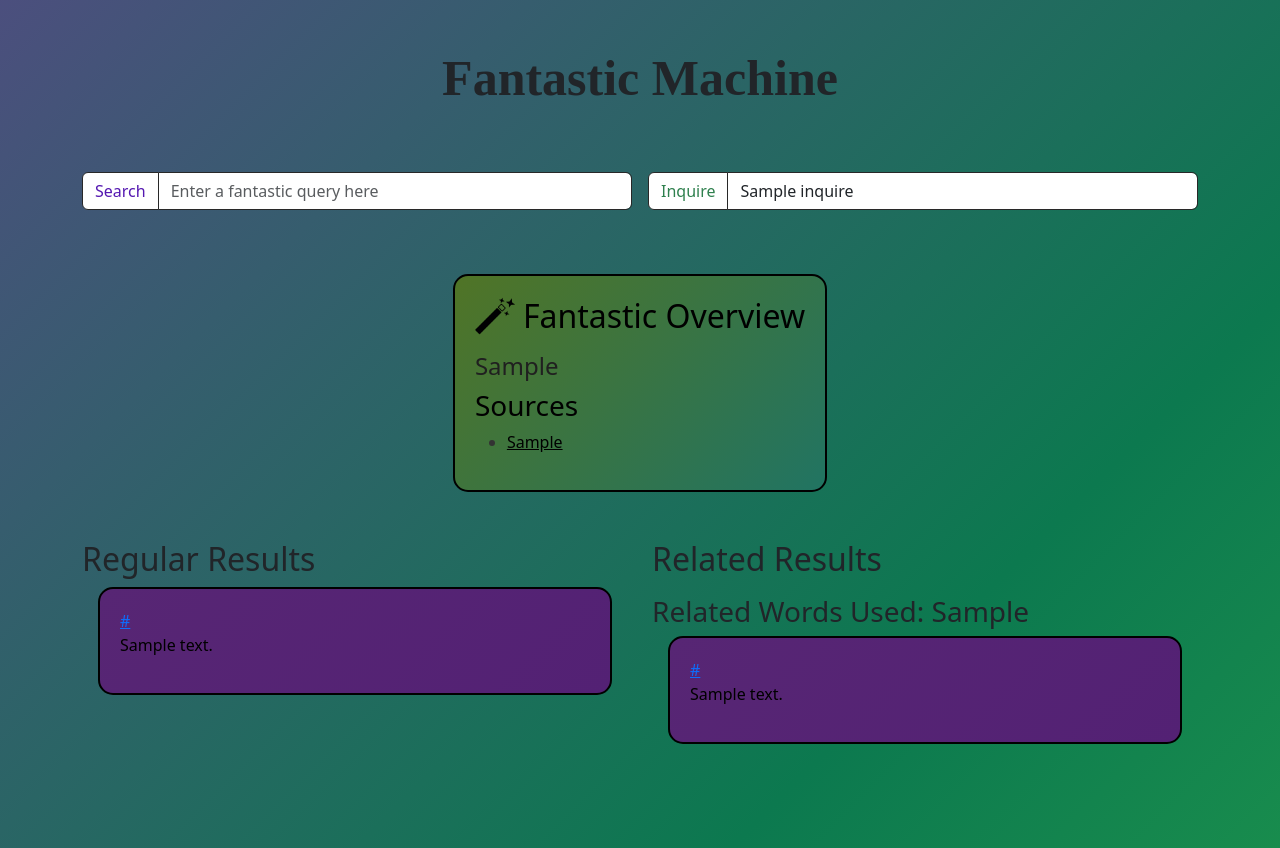
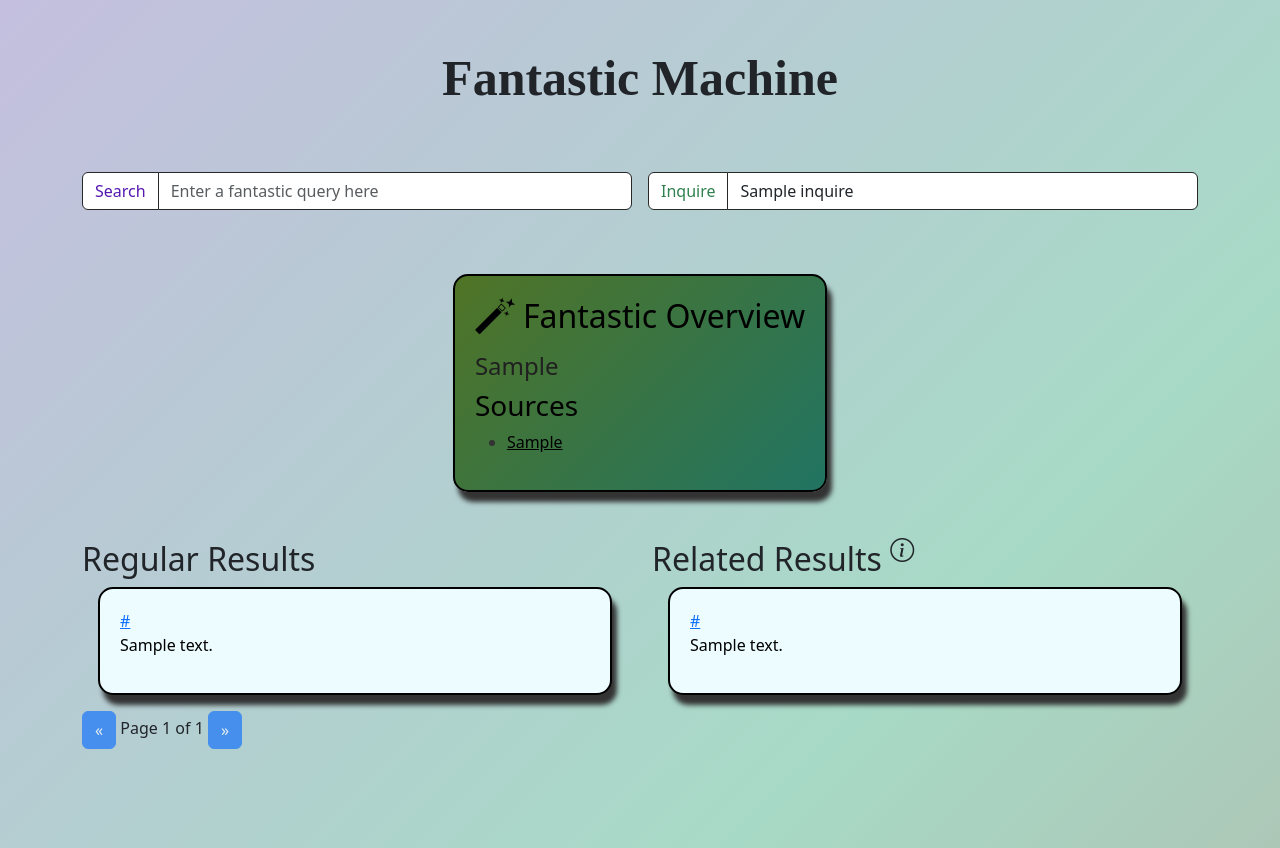
Before and after one commit to Jambr0li/FantasticMachine, a Flask app: template templates/home.html in a window 1280 px wide. Run offline with Flask 3, Linux system fonts and the light colour scheme; the template is opened without the code that fills it: most values are stand-ins (such as "Sample title", 1, 10 or a date in 2020); parts of the project's set-up code (start-up, migrations or seed data) failed here and were passed over; some web fonts are replaced.

Commit message:
added pagination, tool-tip for related query words, and updated some colors

```diff
--- a/app.py
+++ b/app.py
@@ -2,6 +2,7 @@ from flask import Flask, render_template, request
 from whoosh_search.whoosh import Whoosh_Search
 from ai_search.searcher import AISearcher
 from gensim.models import Word2Vec
+import string
 
 app = Flask(__name__)
 search = Whoosh_Search()
@@ -14,6 +15,9 @@ def home():
     if request.method == "POST":
         query = request.form.get("query", "")
         inquire = request.form.get("inquire", "")
+        page = int(request.form.get("page", 1))
+
+        query = query.translate(str.maketrans('', '', string.punctuation))
 
         if query:
             print("query")
@@ -34,11 +38,23 @@ def home():
 
             related_results = search.retrieve(extended_query) if extended_query else []
 
+            per_page_count = 10
+            regular_total_page_count = len(regular_results)
+            related_total_page_count = len(related_results)
+            regular_pages = (regular_total_page_count - 1) // per_page_count + 1
+            related_pages = (related_total_page_count - 1) // per_page_count + 1
+
+            paginated_regular_results = regular_results[(page - 1) * per_page_count : page * per_page_count]
+            paginated_related_results= regular_results[(page - 1) * per_page_count : page * per_page_count]
+
             return render_template(
                 "home.html",
-                regular_results=regular_results,
-                related_results=related_results,
+                regular_results=paginated_regular_results,
+                related_results=paginated_related_results,
                 related_words=similar_words,
+                page=page,
+                regular_pages=regular_pages,
+                related_pages=related_pages,
                 query=query)
 
         elif inquire:
--- a/static/styles.css
+++ b/static/styles.css
@@ -15,7 +15,7 @@
 }
 
 body {
-	background: linear-gradient(-45deg, #4bdb46, #0c794f, #7e2da3, #23d5ab);
+	background: linear-gradient(-45deg, #c77878, #a7dac6, #dca9f3, #7479b4);
 	background-size: 400% 400%;
 	animation: gradient 30s ease infinite;
 	height: 100vh;
@@ -67,6 +67,7 @@ body {
   max-width: 1000px;
   margin: 0 auto;
   border: 2px solid black;
+  box-shadow: 5px 10px 5px;
 }
 
 .inquire {
@@ -74,7 +75,8 @@ body {
 }
 
 .query {
-  background: linear-gradient(135deg, #572674 0%, #532174 100%);
+  /* background: linear-gradient(135deg, #572674 0%, #532174 100%); */
+  background: #ecfcff;
 }
 
 .rounded-box h2, .rounded-box h3, .rounded-box p {
--- a/templates/base.html
+++ b/templates/base.html
@@ -10,11 +10,20 @@
     <link href="https://fonts.googleapis.com/css2?family=Inknut+Antiqua:wght@300;400;500;600;700;800;900&display=swap" rel="stylesheet">
     <!-- Bootstrap import -->
     <link href="https://cdn.jsdelivr.net/npm/bootstrap@5.3.3/dist/css/bootstrap.min.css" rel="stylesheet" integrity="sha384-QWTKZyjpPEjISv5WaRU9OFeRpok6YctnYmDr5pNlyT2bRjXh0JMhjY6hW+ALEwIH" crossorigin="anonymous">
+    <link href="https://cdn.jsdelivr.net/npm/bootstrap-icons@1.10.5/font/bootstrap-icons.css" rel="stylesheet">
     <!-- My stylesheet -->
     <link rel="stylesheet" href="{{url_for('static',filename='styles.css')}}">
 
 </head>
 <body>
     {% block content %}{% endblock %}
+    <!-- At the end of body -->
+    <script src="https://cdn.jsdelivr.net/npm/bootstrap@5.3.0/dist/js/bootstrap.bundle.min.js"></script>
 </body>
+<script>
+    var tooltipTriggerList = [].slice.call(document.querySelectorAll('[data-bs-toggle="tooltip"]'));
+    var tooltipList = tooltipTriggerList.map(function (tooltipTriggerEl) {
+        return new bootstrap.Tooltip(tooltipTriggerEl);
+    });
+</script>
 </html>
--- a/templates/home.html
+++ b/templates/home.html
@@ -82,15 +82,37 @@
                 </div>
             </div>
             {% endfor %}
+            <div class="mt-3">
+                <form method="post" style="display: inline;">
+                    <input type="hidden" name="query" value="{{ query }}">
+                    <input type="hidden" name="page" value="{{ page - 1 }}">
+                    <button type="submit" class="btn btn-primary" {% if page <= 1 %}disabled{% endif %}>&laquo; </button>
+                </form>
+                <span>Page {{ page }} of {{ regular_pages }}</span>
+                <form method="post" style="display: inline;">
+                    <input type="hidden" name="query" value="{{ query }}">
+                    <input type="hidden" name="page" value="{{ page + 1 }}">
+                    <button type="submit" class="btn btn-primary" {% if page >= regular_pages %}disabled{% endif %}> &raquo;</button>
+                </form>
+            </div>
         </div>
         {% endif %}
 
         {% if related_results %}
         <div class="col-md-6">
+            {% if related_words %}
+            <h2>
+                Related Results
+                <sup>
+                    <span data-bs-toggle="tooltip" data-bs-placement="top" title="Related Words Used: {{ related_words | join(', ') }}">
+                        <i class="bi bi-info-circle"></i>
+                    </span>
+                </sup>
+            </h2>
+            {% else %}
             <h2>Related Results</h2>
-            {% if related_words %}
-            <h3 class="mt-3">Related Words Used: {{ related_words | join(', ') }}</h3>
             {% endif %}
+            <!-- <h3 class="mt-3">Related Words Used: {{ related_words | join(', ') }}</h3> -->
             {% for link, content in related_results %}
             <div class="mt-2">
                 <div class="rounded-box query mx-3">
--- a/whoosh_search/whoosh.py
+++ b/whoosh_search/whoosh.py
@@ -11,7 +11,7 @@ import tqdm
 class Whoosh_Search:
     # intializes data and builds the index
     def __init__(self):
-        self.return_count = 10
+        self.return_count = 100
         schema = Schema(file_name=ID(stored=True, unique=True), cleaned_content=TEXT(stored=True))
         indexdir = "indexdir"
         self.indexed = False
```
